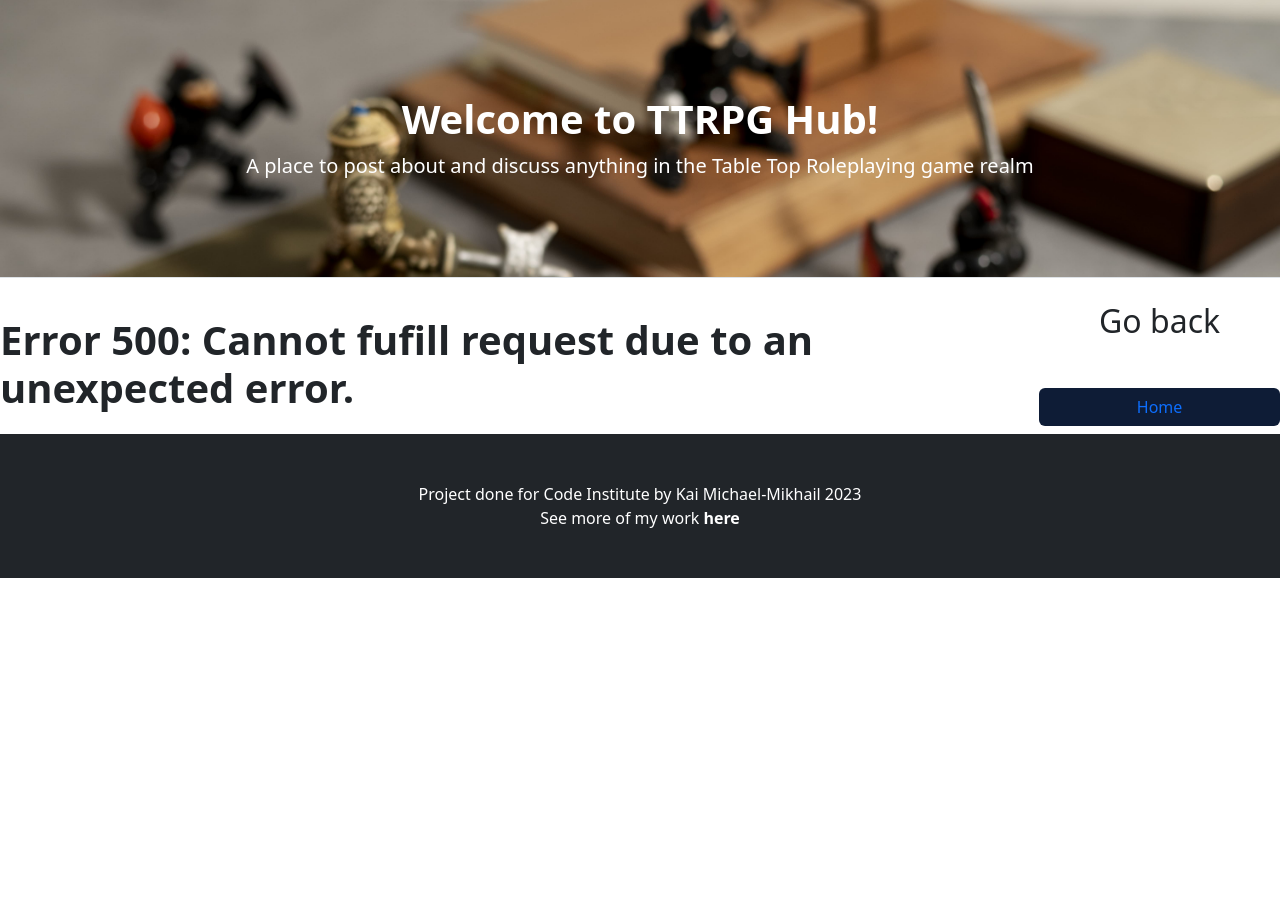
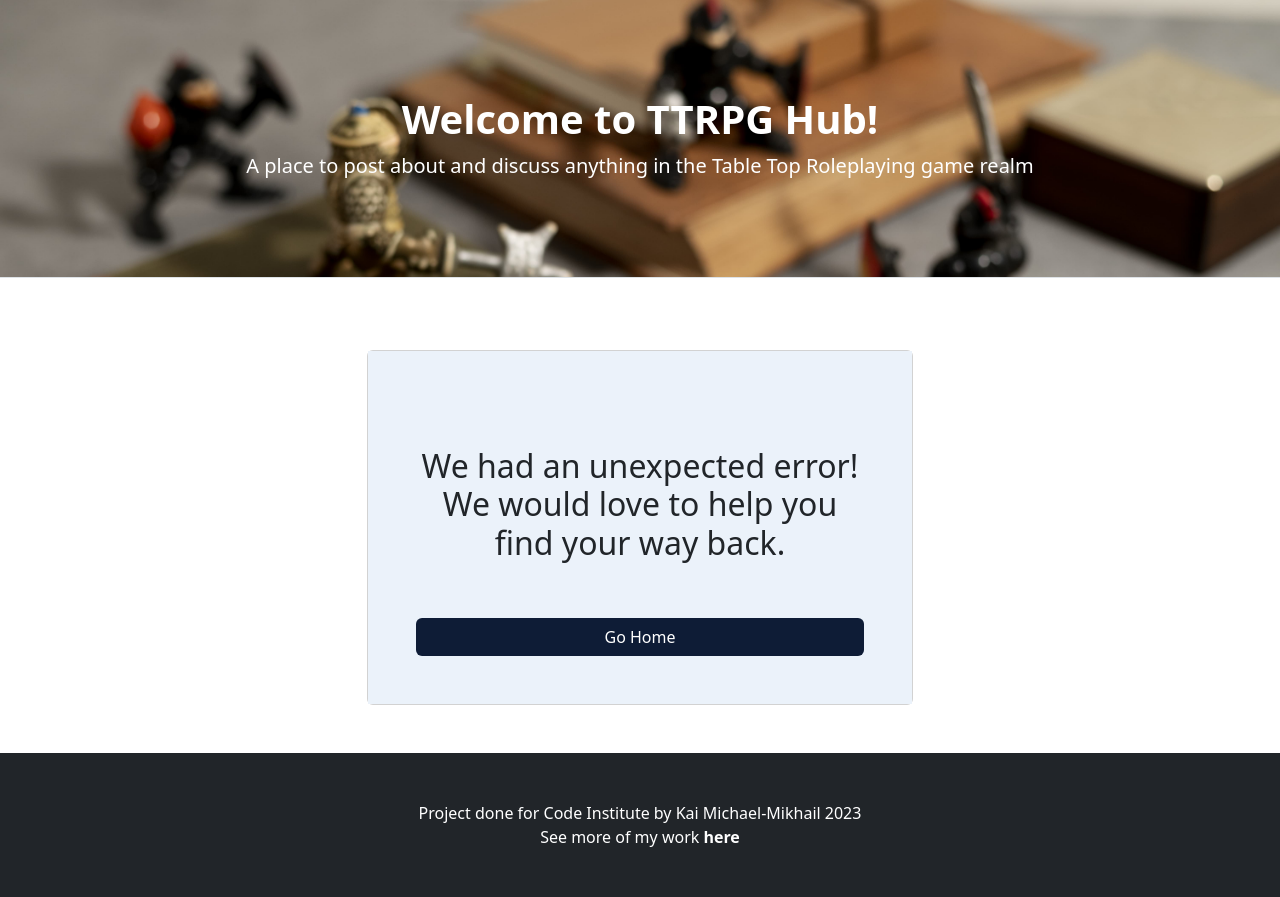
Before and after one commit to Dekeypetey40/TTRPG-Hub, a Django app: template templates/500.html in a window 1280 px wide. Shown: the part 57-954 px from the top of the page. Before the commit the page ends 635 px from the top, so only its background shows below. Run offline with Django 4.2, Linux system fonts and the light colour scheme; the template is opened without the code that fills it, so the values that code supplies are empty; parts of the project's set-up code (start-up, migrations or seed data) failed here and were passed over; some libraries are stand-ins or nearby versions.

Commit message:
Write 500.html and style it

```diff
--- a/templates/500.html
+++ b/templates/500.html
@@ -1,14 +1,20 @@
 {% extends 'base.html' %}
 {% load static %}
 {% block title %}
-    500 - Cannot fufill request due to an unexpected error
+    505 Error
 {% endblock title %}
 
 {% block content %}
-<div class="d-flex align-items-center justify-content.center vh-70" >
-    <h1 class="fw-bold">Error 500: Cannot fufill request due to an unexpected error.</h1>
-    <div class="text-center">
-        <h2>Go back  <button type="submit" class="btn btn-color px-5 mt-5 w-100">
-        <a href="{% url 'home' %}">Home</a></button></h2></div>
+<div class="container">
+    <div class="row">
+      <div class="col-md-6 offset-md-3">
+        <div class="card my-5">
+            <div class="card-body cardbody-color p-lg-5">
+                <h2 class="text-center text-dark mt-5">We had an unexpected error! We would love to help you find your way back.</h2>
+                <a class="btn btn-color px-5 mt-5 w-100 text-white" href="{% url 'home' %}">Go Home</a>
+            </div>
+        </div>
+      </div>
+    </div>
 </div>
 {% endblock content %}
```
